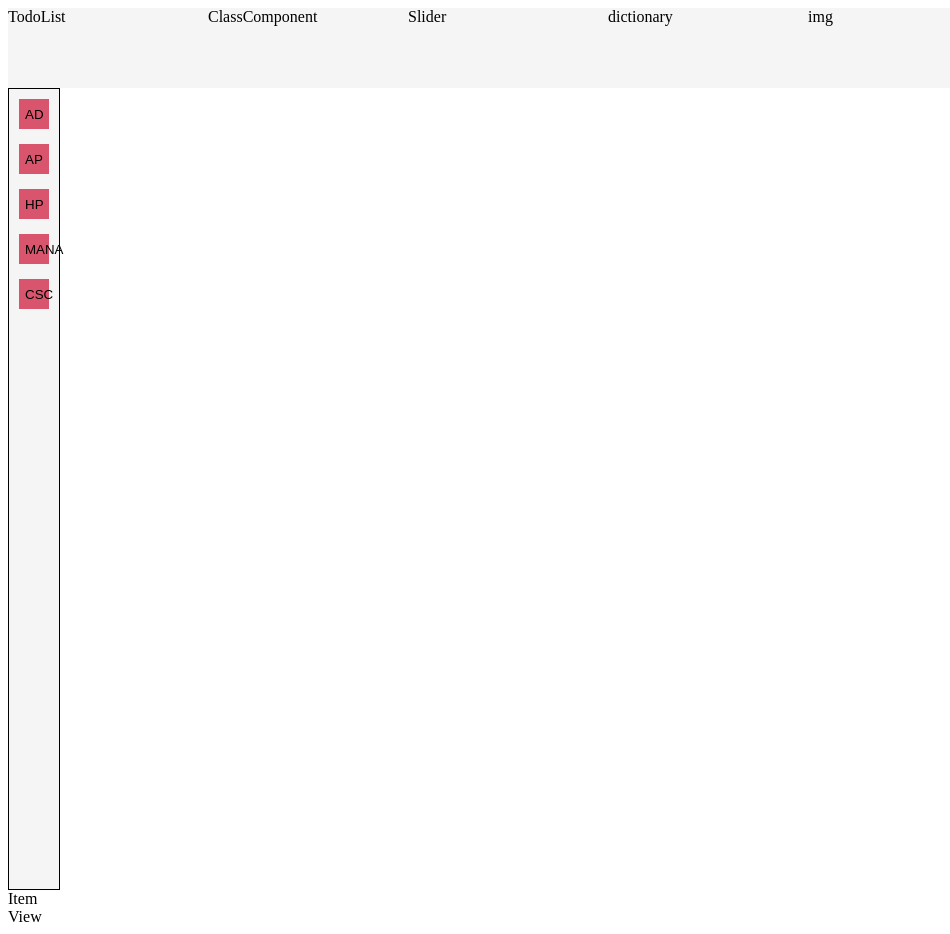
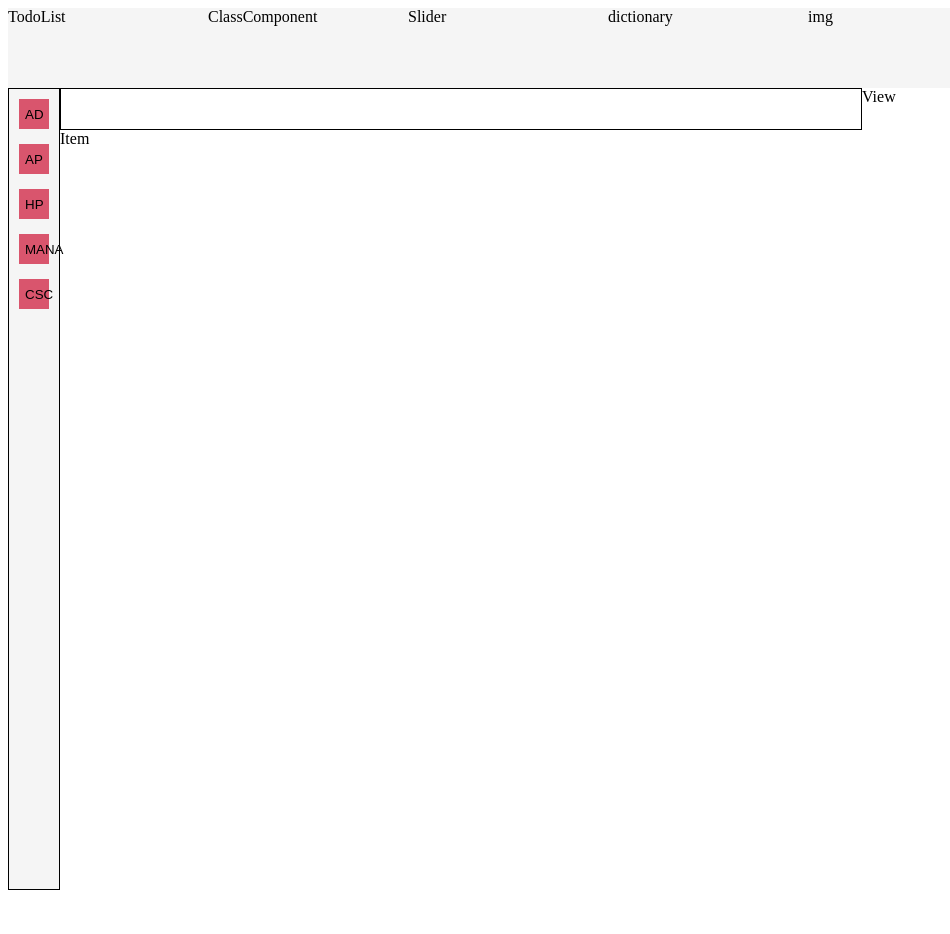
Before and after one commit to Dowap2/learning-optimization, a React (Create React App) app: page /dictionary in a window 1280 px wide. Shown: the whole page, without its empty margins (0-950 px from the left). After the commit the page ends 898 px from the top, so only its background shows below. Built offline with nearby package versions, Linux system fonts and the light colour scheme; what enzyme, enzyme-adapter-react-16 would draw is missing.

Commit message:
button click func

```diff
--- a/src/Components/DictionaryComponent/Dictionary.jsx
+++ b/src/Components/DictionaryComponent/Dictionary.jsx
@@ -1,16 +1,23 @@
 import React from "react";
 import { FilterContainer } from "./FilterContainer";
-import { Search } from "./Search";
+import { SearchContainer } from "./SearchContainer";
 import { Item } from "./Item";
 import { View } from "./View";
+import styled from "styled-components";
+
+const FlexBox = styled.div`
+  display: flex;
+`;
 
 export function Dictionary() {
   return (
-    <div>
+    <FlexBox>
       <FilterContainer />
-      <Search />
-      <Item />
+      <div>
+        <SearchContainer />
+        <Item />
+      </div>
       <View />
-    </div>
+    </FlexBox>
   );
 }
--- a/src/Components/DictionaryComponent/FilterButton.jsx
+++ b/src/Components/DictionaryComponent/FilterButton.jsx
@@ -1,4 +1,4 @@
-import React, { useMemo, useState } from "react";
+import React, { useEffect, useMemo, useState } from "react";
 import { useSelector } from "react-redux";
 import styled from "styled-components";
 
@@ -6,35 +6,29 @@ const FilterBtn = styled.button`
   margin: 10px 5px 5px 10px;
   width: 30px;
   height: 30px;
-  background: ${props => `${props.color || "#D9556d"}`};
+  background: ${props => `${props.color === 1 ? "#A63247" : "#D9556d"}`};
   border: 0;
 `;
 
 export function FilterButton(props) {
   const value = useSelector(state => state.dictionaryState.filterState);
-  const [color, setColor] = useState("#D9556d");
+  const [isClick, setIsClick] = useState(0);
+
   const isInArray = element => element === props.text;
   const clickFunc = () => {
     const index = value.findIndex(isInArray);
     if (index === -1) {
       const result = value.concat([props.text]);
+      setIsClick(1);
       props.onChange(result);
     } else {
       value.splice(index, 1);
+      setIsClick(0);
       props.onChange(value);
     }
   };
-  const isSelect = useMemo(() => {
-    const index = value.findIndex(isInArray);
-    if (index !== -1) {
-      setColor("#A63247");
-    } else {
-      setColor("#D9556d");
-    }
-    console.log("tlfgod");
-  }, [value.length]);
   return (
-    <FilterBtn title={props.text} onClick={e => clickFunc()} color={color}>
+    <FilterBtn title={props.text} onClick={e => clickFunc()} color={isClick}>
       {props.text}
     </FilterBtn>
   );
--- a/src/Components/DictionaryComponent/Search.jsx
+++ b/src/Components/DictionaryComponent/Search.jsx
@@ -1,18 +1,38 @@
-import React, { useMemo } from "react";
+import React, { useEffect, useMemo, useState } from "react";
 import { useSelector } from "react-redux";
+import styled from "styled-components";
 
-export function Search() {
+const SearchBar = styled.div`
+  width: 800px;
+  height: 40px;
+  border: 1px solid #000;
+`;
+const Tag = styled.div`
+  float: left;
+`;
+
+export function Search(props) {
   const value = useSelector(state => state.dictionaryState.filterState);
-  const htmlTag = [];
-  const createTag = useMemo(() => {
+  const [htmlTag, setHtmlTag] = useState([]);
+  const clickFunc = text => {
+    const SearchArray = value;
+    const isInArray = element => element === text;
+    const index = SearchArray.findIndex(isInArray);
+    SearchArray.splice(index, 1);
+    props.onChange(SearchArray);
+  };
+  useEffect(() => {
+    setHtmlTag([]);
     for (let i = 0; i < value.length; i++) {
-      htmlTag.push([
-        <div>
-          {value[i]}
-          <button>x</button>
-        </div>
-      ]);
+      setHtmlTag(
+        htmlTag.concat([
+          <Tag>
+            {value[i]}
+            <button onClick={e => clickFunc(value[i])}>x</button>
+          </Tag>
+        ])
+      );
     }
   }, [value.length]);
-  return <div>{htmlTag}</div>;
+  return <SearchBar>{htmlTag}</SearchBar>;
 }
--- /dev/null
+++ b/src/Components/DictionaryComponent/SearchContainer.jsx
@@ -0,0 +1,18 @@
+import React from "react";
+import { Search } from "./Search";
+import { connect } from "react-redux";
+import * as filterActions from "../../store/modules/dictionaryState";
+
+export function SearchContainer(props) {
+  return <Search onChange={props.filter} />;
+}
+
+const mapStateToProps = state => {
+  return state;
+};
+
+const mapDispatchToProps = dispatch => ({
+  filter: state => dispatch(filterActions.ChangeFilterState(state))
+});
+
+SearchContainer = connect(mapStateToProps, mapDispatchToProps)(SearchContainer);
```
